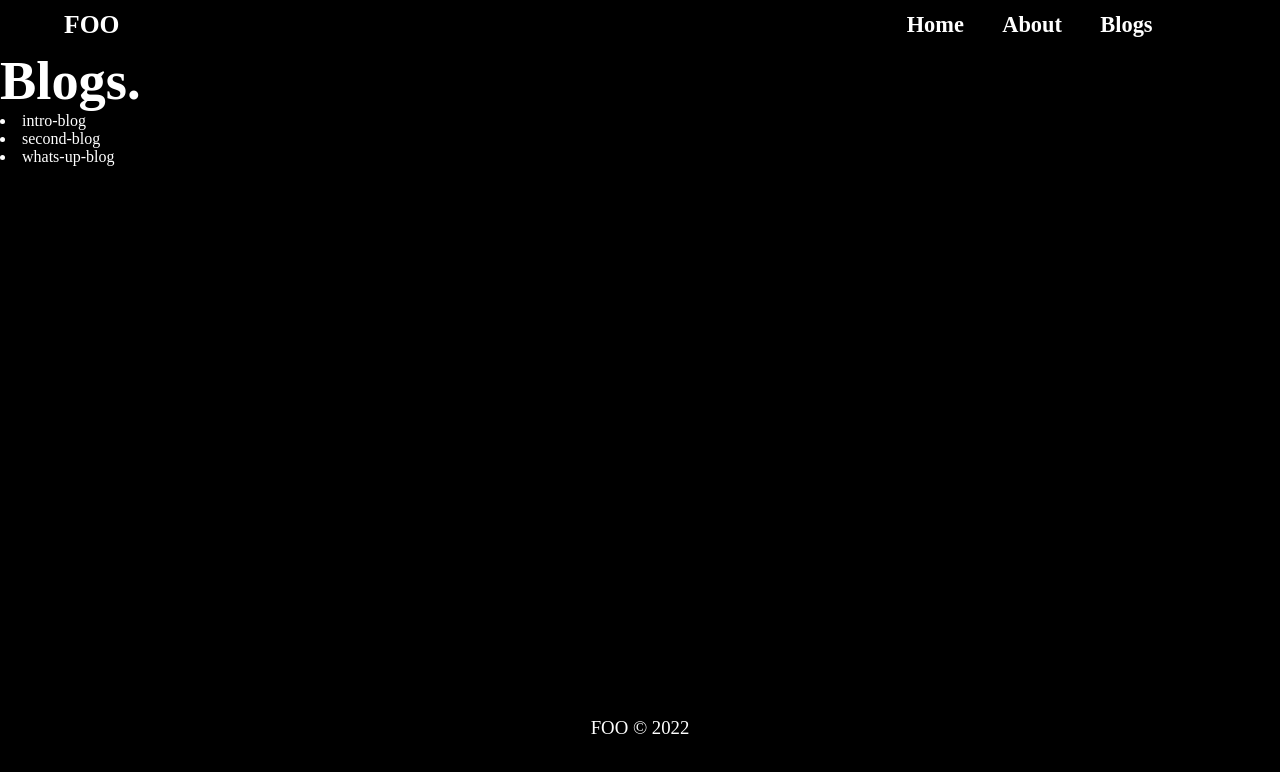
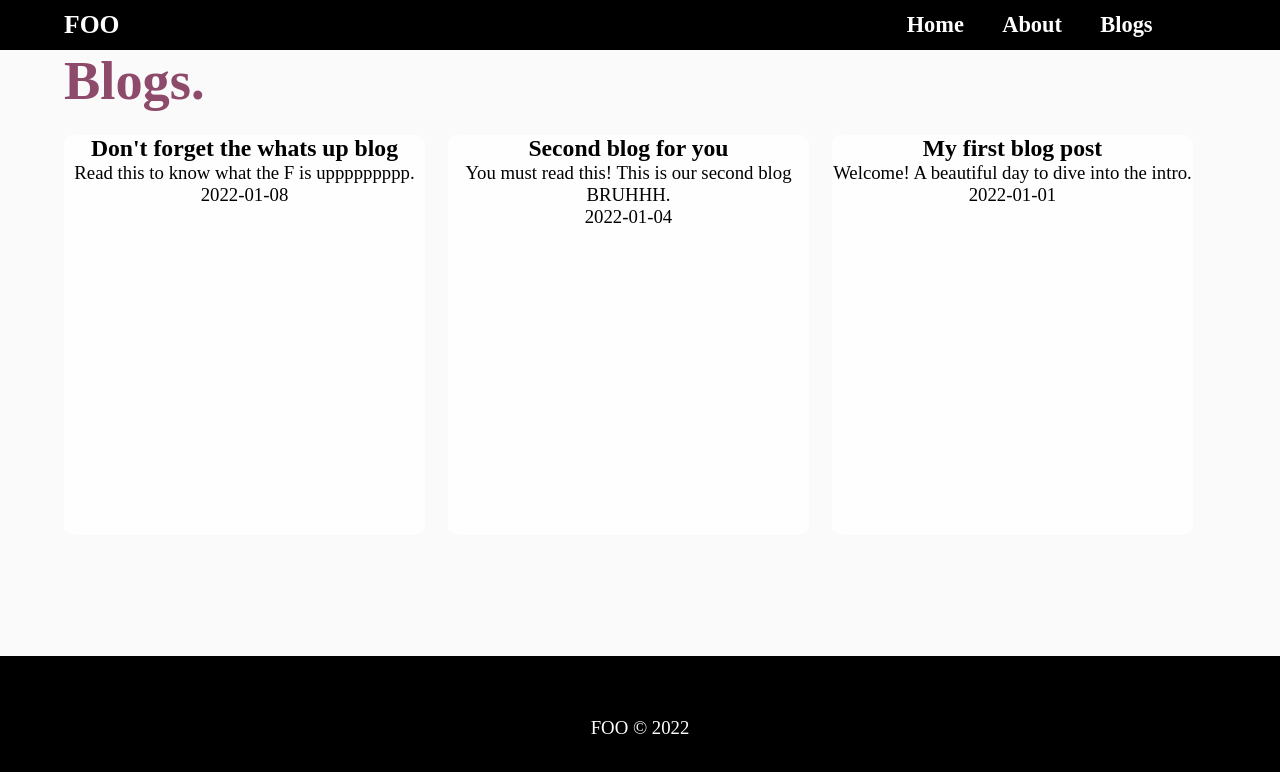
Before and after one commit to bjornschuller/gatsby-crash-course, a Gatsby site: page /blogs in a window 1280 px wide. Built offline with nearby package versions, Linux system fonts and the light colour scheme; Gatsby itself is replaced by a stand-in of ours.

Commit message:
video8 frontmatter

```diff
--- a/content/blogs/intro-blog.md
+++ b/content/blogs/intro-blog.md
@@ -0,0 +1,5 @@
+---
+date: "2022-01-01"
+title: "My first blog post"
+description: "Welcome! A beautiful day to dive into the intro."
+---
--- a/content/blogs/second-blog.md
+++ b/content/blogs/second-blog.md
@@ -0,0 +1,5 @@
+---
+date: "2022-01-04"
+title: "Second blog for you"
+description: "You must read this! This is our second blog BRUHHH."
+---
--- a/content/blogs/whats-up-blog.md
+++ b/content/blogs/whats-up-blog.md
@@ -0,0 +1,5 @@
+---
+date: "2022-01-08"
+title: "Don't forget the whats up blog"
+description: "Read this to know what the F is uppppppppp."
+---
--- a/gatsby-config.js
+++ b/gatsby-config.js
@@ -5,13 +5,16 @@ module.exports = {
     author: `@gatsbyjs`,
     siteUrl: `https://gatsbystarterdefaultsource.gatsbyjs.io/`,
   },
-  plugins: [`gatsby-plugin-image`, `gatsby-plugin-sharp`,
+  plugins: [
+    `gatsby-plugin-image`,
+    `gatsby-plugin-sharp`,
     {
       resolve: "gatsby-source-filesystem",
       options: {
         name: "blogs",
-        path: `${__dirname}/content/blogs`
-      }
-    }
-],
+        path: `${__dirname}/content/blogs`,
+      },
+    },
+    "gatsby-transformer-remark",
+  ],
 }
--- a/package.json
+++ b/package.json
@@ -13,6 +13,7 @@
     "gatsby-plugin-react-helmet": "^5.5.0",
     "gatsby-plugin-sharp": "^4.5.2",
     "gatsby-source-filesystem": "^4.5.2",
+    "gatsby-transformer-remark": "^5.6.0",
     "gatsby-transformer-sharp": "^4.5.0",
     "prop-types": "^15.8.0",
     "react": "^17.0.1",
--- a/src/pages/blogs/index.js
+++ b/src/pages/blogs/index.js
@@ -1,25 +1,40 @@
 import React from 'react';
 import Layout from '../../components/layout';
 import { graphql } from "gatsby"
+import * as classes from "../../styles/blogs.module.css"
 
 export default function BlogsPage({data}) {
-
+  console.log("TESTT GOT ", data)
   return (
     <Layout>
+     <div className={classes.BlogsPage}>
       <h1>Blogs.</h1>
-      {data.allFile.nodes.map(node => {
-        return <li key={node.id}>{node.name}</li>
-      })}
+      <div className={classes.BlogPosts}>
+        {data.allMarkdownRemark.nodes.map(node => {
+          return (
+            <div className={classes.BlogPost} key={node.id}>
+              <h3>{node.frontmatter.title}</h3>
+              <p>{node.frontmatter.description}</p>
+              <p>{node.frontmatter.date}</p>
+            </div>
+          )
+        })}
+      </div>
+      </div>
     </Layout>
   )
 }
 
 export const query = graphql`
   {
-    allFile {
+    allMarkdownRemark(sort: { fields: frontmatter___date, order: DESC }) {
       nodes {
+        frontmatter {
+          date
+          title
+          description
+        }
         id
-        name
       }
     }
   }
--- /dev/null
+++ b/src/styles/blogs.module.css
@@ -0,0 +1,40 @@
+.BlogsPage {
+  background-color: #fafafa;
+  padding-left: 5%;
+  padding-right: 5%;
+  padding-bottom: 5%;
+  min-height: 80vh;
+}
+
+.BlogsPage .BlogPosts {
+ display: flex;
+ justify-content: center;
+ flex-wrap: wrap;
+}
+
+.BlogsPage h1 {
+  color: #8e4a6a;
+}
+
+.BlogPost {
+  display: flex;
+  flex-direction: column;
+  flex: 0 0 31.333333%;
+  align-items: center;
+  text-align: center;
+  background-color: #fefefe;
+  margin-top: 2%;
+  margin-right: 2%;
+  margin-bottom: 2%;
+  width: 30vw;
+  min-height: 400px;
+  max-height: 400px;
+  border-radius: 9px;
+  position: relative;
+  cursor: pointer;
+}
+
+.BlogPost h3,
+p {
+  color: black;
+}
```
Also changed, not shown: 1 other file.
